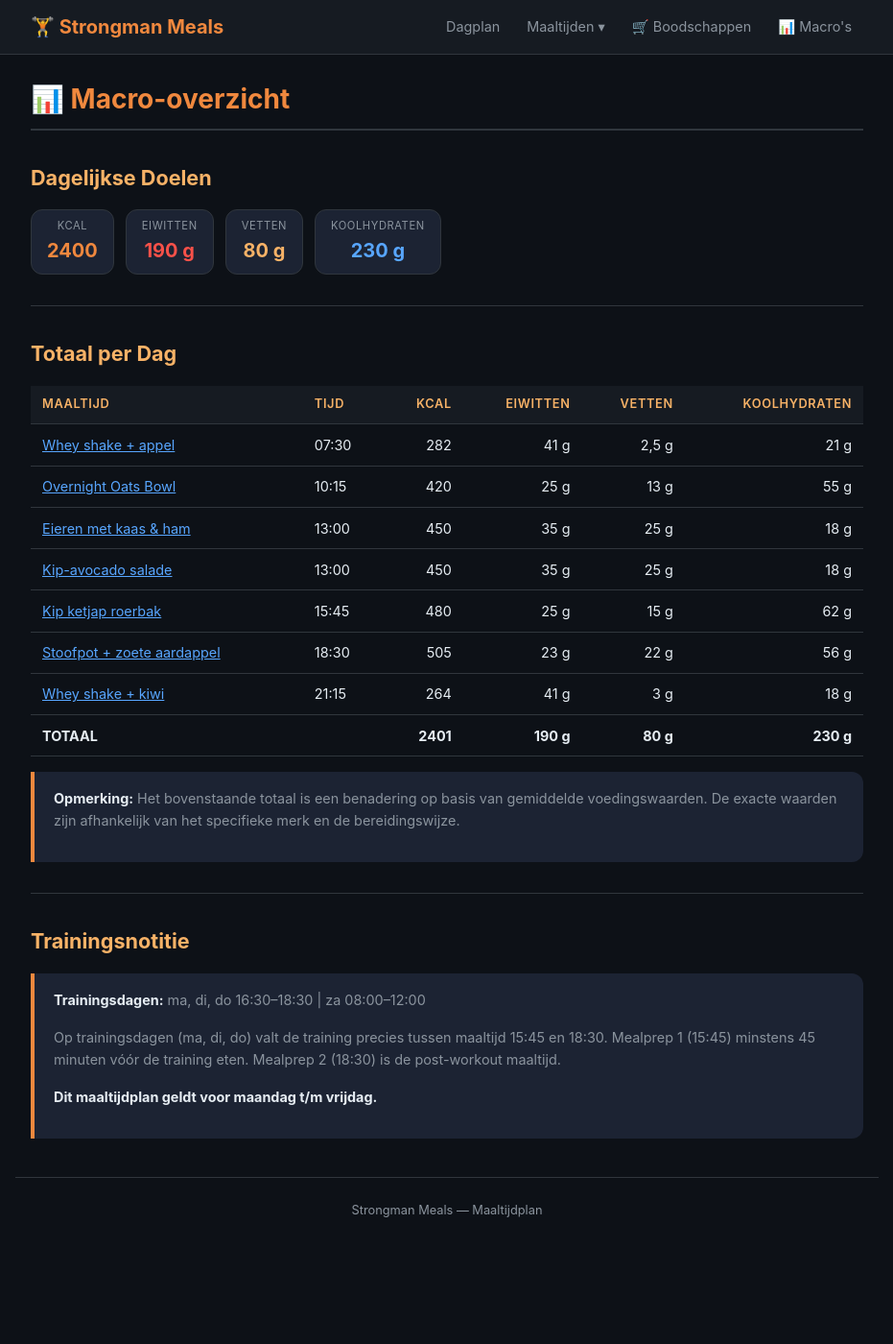
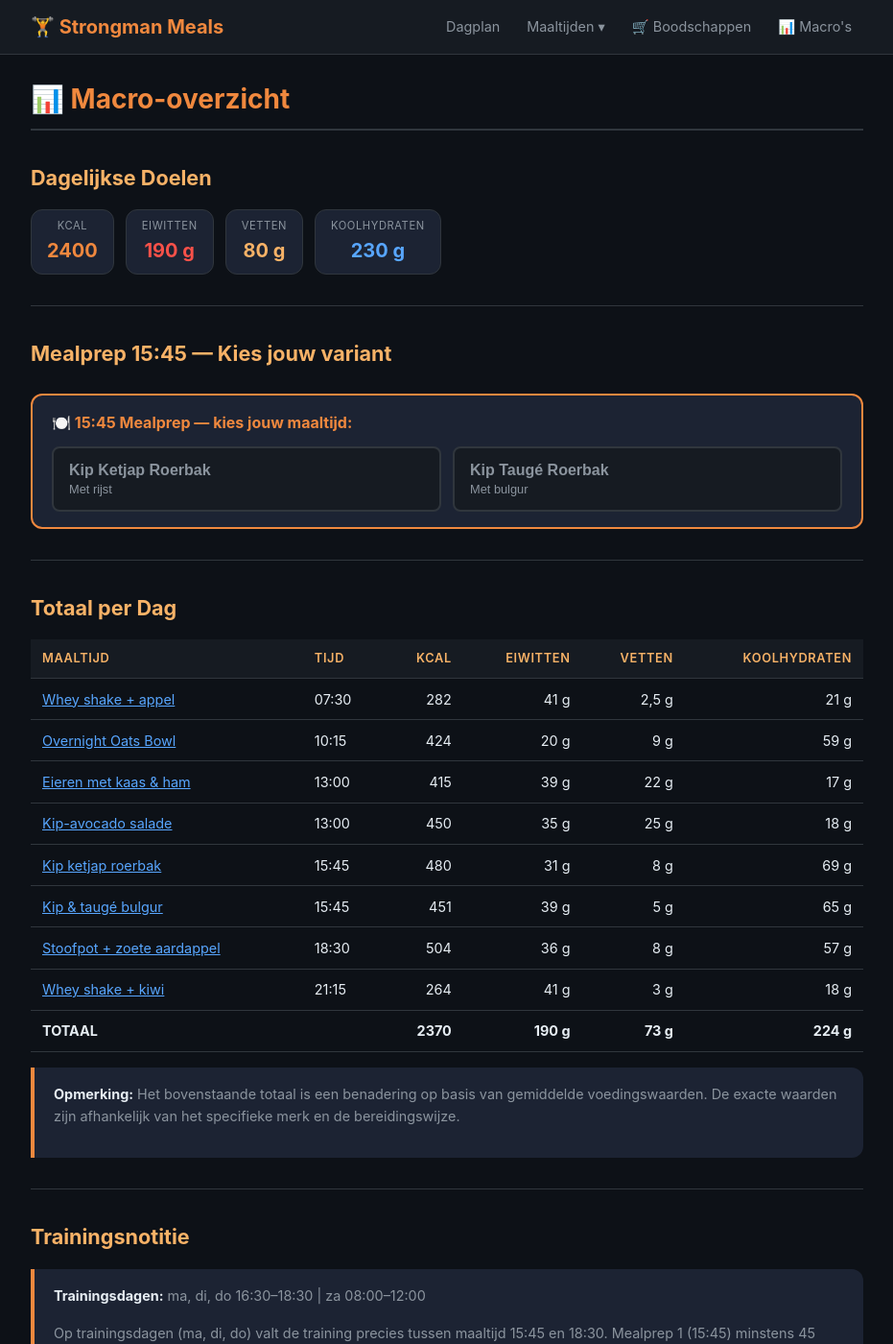
Before and after one commit to Marc013/mealprep, a Jekyll site: the page built from docs/macros.md, in a window 1280 px wide and 1400 px high. Shown: the whole window at 96% size, without its empty margins (174-1105 px from the left). Built offline with Jekyll 4.4.1, drawn with Linux system fonts in a browser that asks for light colours.

Commit message:
Add dynamic meal prep selector for grocery list and macro overview; update meal prep options in macros page

```diff
--- a/docs/_layouts/default.html
+++ b/docs/_layouts/default.html
@@ -65,6 +65,27 @@
                     li.querySelector('[data-mealprep-choice]')
                 );
 
+                // Macros page: replace the placeholder selector
+                const macroSelector = document.getElementById('macro-mealprep-selector');
+                if (macroSelector) {
+                    const savedChoice = localStorage.getItem('mealprep-15-45-choice') || 'A';
+                    const buttons = macroSelector.querySelectorAll('.selector-btn');
+
+                    buttons.forEach(btn => {
+                        const choice = btn.getAttribute('data-macro-choice');
+                        if (choice === savedChoice) {
+                            btn.classList.add('active');
+                        }
+                        btn.addEventListener('click', function () {
+                            setMealPrepChoice(choice);
+                        });
+                    });
+
+                    setMealPrepChoice(savedChoice);
+                    return;
+                }
+
+                // Grocery list: create selector dynamically
                 if (!hasOptions) return;
 
                 const savedChoice = localStorage.getItem('mealprep-15-45-choice') || 'A';
@@ -88,12 +109,19 @@
 
                 // Insert right after the page title h1
                 const mainEl = document.querySelector('main.container');
-                const pageTitle = mainEl ? mainEl.querySelector('h1') : null;
-                if (pageTitle) {
-                    pageTitle.insertAdjacentElement('afterend', selector);
-                } else {
-                    const firstUl = document.querySelector('main ul');
-                    if (firstUl) firstUl.parentNode.insertBefore(selector, firstUl);
+                const pageTitle = mainEl ? mai(both selector locations)
+                document.querySelectorAll('#mealprep-selector .selector-btn, #macro-mealprep-selector .selector-btn').forEach(btn => {
+                    const btnChoice = btn.getAttribute('data-choice') || btn.getAttribute('data-macro-choice');
+                    btn.classList.toggle('active', btnChoice === choice);
+                });
+
+                // Hide/show macro rows based on choice
+                document.querySelectorAll('[data-mealprep-row]').forEach(elem => {
+                    const elementChoice = elem.getAttribute('data-mealprep-row');
+                    elem.parentElement.style.display = elementChoice === choice ? '' : 'none';
+                });
+
+                // Show/hide grocery list items based on choiceinsertBefore(selector, firstUl);
             }
 
             const buttons = selector.querySelectorAll('.selector-btn');
--- a/docs/macros.md
+++ b/docs/macros.md
@@ -13,18 +13,37 @@ title: "📊 Macro-overzicht"
 
 ---
 
+## Mealprep 15:45 — Kies jouw variant
+
+<div id="macro-mealprep-selector" class="mealprep-selector" style="margin: 1.5rem 0;">
+  <strong>🍽️ 15:45 Mealprep — kies jouw maaltijd:</strong>
+  <div class="selector-buttons">
+    <button class="selector-btn" data-macro-choice="A">
+      <span class="btn-label">Kip Ketjap Roerbak</span>
+      <span class="btn-sub">Met rijst</span>
+    </button>
+    <button class="selector-btn" data-macro-choice="B">
+      <span class="btn-label">Kip Taugé Roerbak</span>
+      <span class="btn-sub">Met bulgur</span>
+    </button>
+  </div>
+</div>
+
+---
+
 ## Totaal per Dag
 
-| Maaltijd                                                             | Tijd             |     Kcal |  Eiwitten |   Vetten | Koolhydraten |
-| :------------------------------------------------------------------- | :--------------- | -------: | --------: | -------: | -----------: |
-| [Whey shake + appel]({{ '/maaltijden/maaltijd-1-whey-shake-ochtend'  | relative_url }}) |    07:30 |       282 |     41 g |        2,5 g | 21 g |
-| [Overnight Oats Bowl]({{ '/maaltijden/maaltijd-2-overnight-oats'     | relative_url }}) |    10:15 |       420 |     25 g |         13 g | 55 g |
-| [Eieren met kaas & ham]({{ '/maaltijden/maaltijd-3-gebakken-eieren'  | relative_url }}) |    13:00 |       450 |     35 g |         25 g | 18 g |
-| [Kip-avocado salade]({{ '/maaltijden/maaltijd-3b-kip-avocado-salade' | relative_url }}) |    13:00 |       450 |     35 g |         25 g | 18 g |
-| [Kip ketjap roerbak]({{ '/maaltijden/maaltijd-4-kip-ketjap-roerbak'  | relative_url }}) |    15:45 |       480 |     25 g |         15 g | 62 g |
-| [Stoofpot + zoete aardappel]({{ '/maaltijden/maaltijd-5-stoofpot'    | relative_url }}) |    18:30 |       505 |     23 g |         22 g | 56 g |
-| [Whey shake + kiwi]({{ '/maaltijden/maaltijd-6-whey-shake-avond'     | relative_url }}) |    21:15 |       264 |     41 g |          3 g | 18 g |
-| **TOTAAL**                                                           |                  | **2401** | **190 g** | **80 g** |    **230 g** |
+| Maaltijd                                                                   | Tijd             |     Kcal |                               Eiwitten |                                  Vetten |                           Koolhydraten |
+| :------------------------------------------------------------------------- | :--------------- | -------: | -------------------------------------: | --------------------------------------: | -------------------------------------: |
+| [Whey shake + appel]({{ '/maaltijden/maaltijd-1-whey-shake-ochtend'        | relative_url }}) |    07:30 |                                    282 |                                    41 g |                                  2,5 g | 21 g                                    |
+| [Overnight Oats Bowl]({{ '/maaltijden/maaltijd-2-overnight-oats'           | relative_url }}) |    10:15 |                                    424 |                                    20 g |                                    9 g | 59 g                                    |
+| [Eieren met kaas & ham]({{ '/maaltijden/maaltijd-3-gebakken-eieren'        | relative_url }}) |    13:00 |                                    415 |                                    39 g |                                   22 g | 17 g                                    |
+| [Kip-avocado salade]({{ '/maaltijden/maaltijd-3b-kip-avocado-salade'       | relative_url }}) |    13:00 |                                    450 |                                    35 g |                                   25 g | 18 g                                    |
+| [Kip ketjap roerbak]({{ '/maaltijden/maaltijd-4-kip-ketjap-roerbak'        | relative_url }}) |    15:45 | <span data-mealprep-row="A">480</span> | <span data-mealprep-row="A">31 g</span> | <span data-mealprep-row="A">8 g</span> | <span data-mealprep-row="A">69 g</span> |
+| [Kip & taugé bulgur]({{ '/maaltijden/maaltijd-4b-kip-tauge-roerbak-bulgur' | relative_url }}) |    15:45 | <span data-mealprep-row="B">451</span> | <span data-mealprep-row="B">39 g</span> | <span data-mealprep-row="B">5 g</span> | <span data-mealprep-row="B">65 g</span> |
+| [Stoofpot + zoete aardappel]({{ '/maaltijden/maaltijd-5-stoofpot'          | relative_url }}) |    18:30 |                                    504 |                                    36 g |                                    8 g | 57 g                                    |
+| [Whey shake + kiwi]({{ '/maaltijden/maaltijd-6-whey-shake-avond'           | relative_url }}) |    21:15 |                                    264 |                                    41 g |                                    3 g | 18 g                                    |
+| **TOTAAL**                                                                 |                  | **2370** |                              **190 g** |                                **73 g** |                              **224 g** |
 
 > **Opmerking:** Het bovenstaande totaal is een benadering op basis van gemiddelde voedingswaarden. De exacte waarden zijn afhankelijk van het specifieke merk en de bereidingswijze.
 
```
Also changed, not shown: other parts of docs/_layouts/default.html (+2 -2 lines), docs/maaltijden/maaltijd-3-gebakken-eieren.md (+1 -1 lines), docs/maaltijden/maaltijd-4-kip-ketjap-roerbak.md (+1 -1 lines), docs/maaltijden/maaltijd-4b-kip-tauge-roerbak-bulgur.md (+1 -3 lines). Lines whose indentation alone changed are shown as unchanged.
